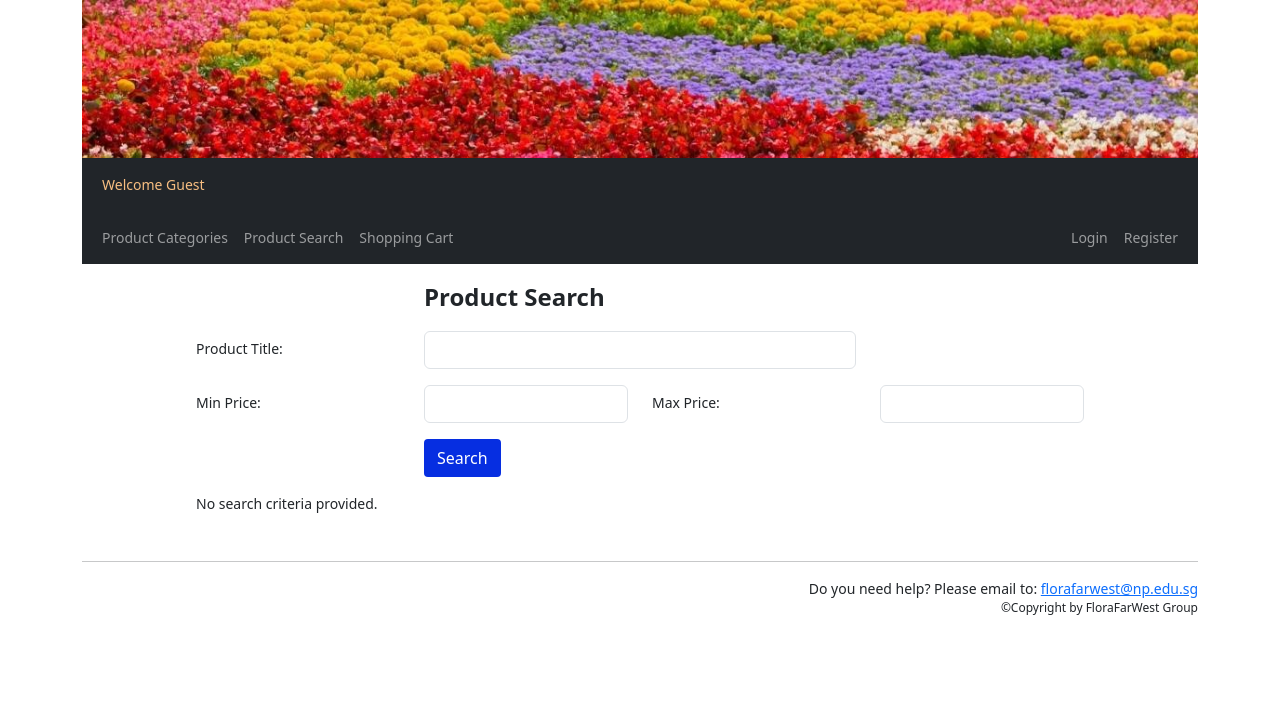
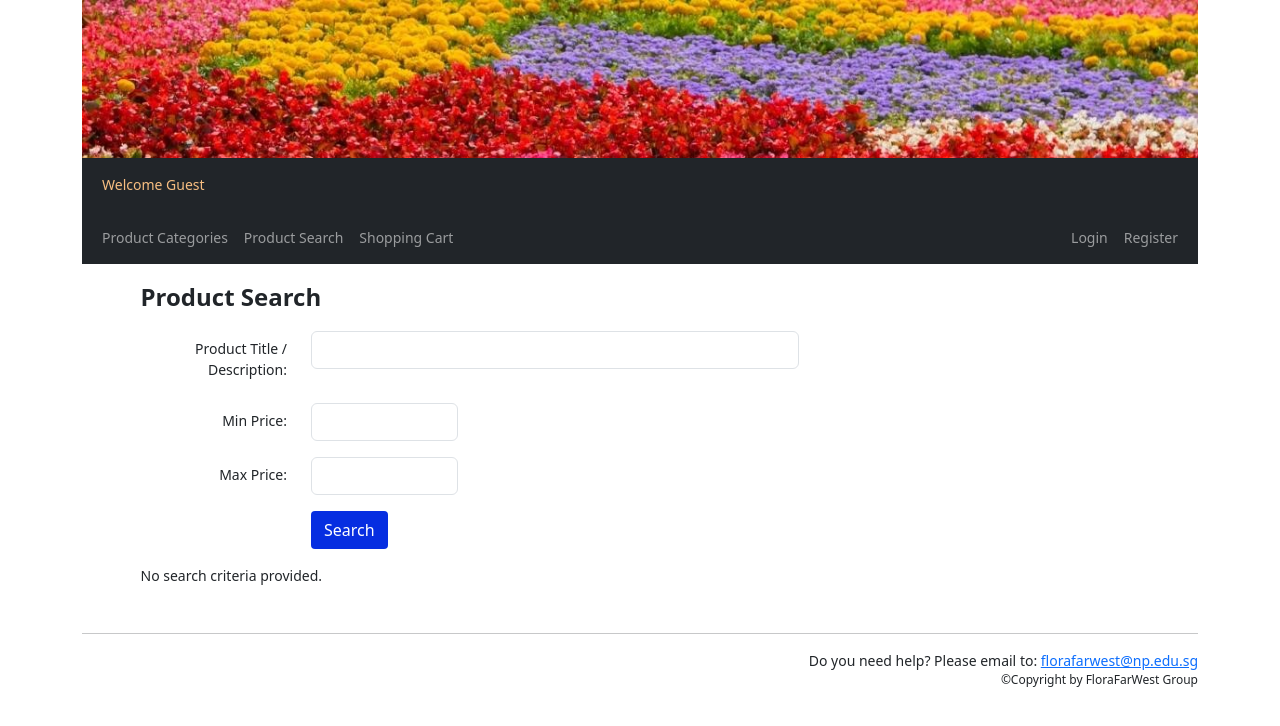
Before and after one commit to Dyoneus/ECAD-ASG, a PHP site: page /ECAD-ASG/search.php in a window 1280 px wide. Shown: the top 726 px of the page. Run offline with PHP 8.4, Linux system fonts and the light colour scheme.

Commit message:
Asg 1 report & search function

```diff
--- a/search.php
+++ b/search.php
@@ -3,38 +3,42 @@ session_start(); // Detect the current session
 include("header.php"); // Include the Page Layout header
 ?>
 
-<div style="width:80%; margin:auto;"> <!-- Container -->
+<div style="width:90%; margin:auto;"> <!-- Container -->
 
     <form name="frmSearch" method="get" action="">
         <div class="mb-3 row"> <!-- 1st row -->
-            <div class="col-sm-9 offset-sm-3">
+            <div class="col-sm-6">
                 <span class="page-title">Product Search</span>
             </div>
         </div> <!-- End of 1st row -->
 
         <div class="mb-3 row"> <!-- 2nd row -->
-            <label for="keywords" class="col-sm-3 col-form-label">Product Title:</label>
+            <label for="keywords" class="col-sm-2 col-form-label" style="text-align:right;">Product Title / Description:</label>
             <div class="col-sm-6">
                 <input class="form-control" name="keywords" id="keywords" type="search" />
             </div>
         </div> <!-- End of 2nd row -->
 
         <div class="mb-3 row"> <!-- 3rd row -->
-    <label for="minPrice" class="col-sm-3 col-form-label">Min Price:</label>
-    <div class="col-sm-3">
+        <label for="minPrice" class="col-sm-2 col-form-label" style="text-align:right;">Min Price:</label>
+    <div class="col-sm-2">
         <input class="form-control" name="minPrice" id="minPrice" type="number" min="0" step="0.01" />
     </div>
-    <label for="maxPrice" class="col-sm-3 col-form-label">Max Price:</label>
-    <div class="col-sm-3">
-        <input class="form-control" name="maxPrice" id="maxPrice" type="number" min="0" step="0.01" />
-    </div>
-</div> <!-- End of 3rd row -->
+</div>
 
-<div class="mb-3 row"> <!-- 4th row -->
-    <div class="col-sm-9 offset-sm-3">
+    <div class="mb-3 row"> <!-- 4th row -->
+        <label for="maxPrice" class="col-sm-2 col-form-label" style="text-align:right;">Max Price:</label>
+        <div class="col-sm-2">
+            <input class="form-control" name="maxPrice" id="maxPrice" type="number" min="0" step="0.01" />
+        </div>
+    </div> <!-- End of 4th row -->
+
+    <div class="mb-3 row"> <!-- 5th row -->
+        <label for="maxPrice" class="col-sm-2 col-form-label" style="text-align:right;"></label>
+        <div class="col-sm-2">
         <button type="submit">Search</button>
-    </div>
-</div> <!-- End of 4th row -->
+        </div>
+    </div> <!-- End of 5th row -->
 
 </form>
 
@@ -45,33 +49,33 @@ include("header.php"); // Include the Page Layout header
     if (isset($_GET["keywords"]) && trim($_GET['keywords']) != "" && isset($_GET['minPrice']) && trim($_GET['minPrice']) == "" && isset($_GET['maxPrice']) && trim($_GET['maxPrice']) == "") {
         // Search by title only
         $searchText = $conn->real_escape_string($_GET["keywords"]);
-        $qry = "SELECT ProductID, ProductTitle, ProductDesc FROM product
+        $qry = "SELECT ProductID, ProductTitle, ProductDesc, Price FROM product
                 WHERE ProductTitle LIKE '%$searchText%' OR ProductDesc LIKE '%$searchText%'";
     }
     elseif (isset($_GET["keywords"]) && trim($_GET['keywords']) == "" && isset($_GET['minPrice']) && isset($_GET['maxPrice']) && trim($_GET['maxPrice']) == "") {
         // Search by price range only
         $minPrice = floatval($_GET['minPrice']);
-        $qry = "SELECT ProductID, ProductTitle, ProductDesc FROM product
+        $qry = "SELECT ProductID, ProductTitle, ProductDesc, Price FROM product
                 WHERE Price >= $minPrice";
     }
     elseif (isset($_GET["keywords"]) && trim($_GET['keywords']) == "" && isset($_GET['minPrice']) && trim($_GET['minPrice']) == "" && isset($_GET['maxPrice'])) {
         // Search by price range only
         $maxPrice = floatval($_GET['maxPrice']);
-        $qry = "SELECT ProductID, ProductTitle, ProductDesc FROM product
+        $qry = "SELECT ProductID, ProductTitle, ProductDesc, Price FROM product
                 WHERE Price <= $maxPrice";
     }
     elseif (isset($_GET["keywords"]) && trim($_GET['keywords']) == "" && isset($_GET['minPrice']) && isset($_GET['maxPrice'])) {
         // Search by price range only
         $minPrice = floatval($_GET['minPrice']);
         $maxPrice = floatval($_GET['maxPrice']);
-        $qry = "SELECT ProductID, ProductTitle, ProductDesc FROM product
+        $qry = "SELECT ProductID, ProductTitle, ProductDesc, Price FROM product
                 WHERE Price BETWEEN $minPrice AND $maxPrice";
     }
     elseif (isset($_GET["keywords"]) && trim($_GET['keywords']) != "" && isset($_GET['minPrice']) && isset($_GET['maxPrice']) && trim($_GET['maxPrice']) == "") {
         // Search by title and price range
         $searchText = $conn->real_escape_string($_GET["keywords"]);
         $minPrice = floatval($_GET['minPrice']);
-        $qry = "SELECT ProductID, ProductTitle, ProductDesc FROM product
+        $qry = "SELECT ProductID, ProductTitle, ProductDesc, Price FROM product
                 WHERE (ProductTitle LIKE '%$searchText%' OR ProductDesc LIKE '%$searchText%')
                 AND Price >= $minPrice";
     }
@@ -79,7 +83,7 @@ include("header.php"); // Include the Page Layout header
         // Search by title and price range
         $searchText = $conn->real_escape_string($_GET["keywords"]);
         $maxPrice = floatval($_GET['maxPrice']);
-        $qry = "SELECT ProductID, ProductTitle, ProductDesc FROM product
+        $qry = "SELECT ProductID, ProductTitle, ProductDesc, Price FROM product
                 WHERE (ProductTitle LIKE '%$searchText%' OR ProductDesc LIKE '%$searchText%')
                 AND Price <= $maxPrice";
     }
@@ -89,7 +93,7 @@ include("header.php"); // Include the Page Layout header
         $searchText = $conn->real_escape_string($_GET["keywords"]);
         $minPrice = floatval($_GET['minPrice']);
         $maxPrice = floatval($_GET['maxPrice']);
-        $qry = "SELECT ProductID, ProductTitle, ProductDesc FROM product
+        $qry = "SELECT ProductID, ProductTitle, ProductDesc, Price FROM product
                 WHERE (ProductTitle LIKE '%$searchText%' OR ProductDesc LIKE '%$searchText%')
                 AND (Price >= $minPrice AND Price <= $maxPrice)";
     }
@@ -108,12 +112,12 @@ include("header.php"); // Include the Page Layout header
         if ($result->num_rows > 0) {
             echo "<span style='font-weight: bold;'>Search results:</span>";
             echo "<table class='table'>";
-            echo "<thead><tr><th>Product Title</th><th>Product Description</th></tr></thead>";
+            echo "<thead><tr><th>Product Title</th><th>Product Description</th><th>Price</th></tr></thead>";
             echo "<tbody>";
 
             while ($row = $result->fetch_array()) {
                 $product = "productDetails.php?pid=$row[ProductID]";
-                echo "<tr><td><a href='$product'>$row[ProductTitle]</a></td><td>$row[ProductDesc]</td></tr>";
+                echo "<tr><td><a href='$product'>$row[ProductTitle]</a></td><td>$row[ProductDesc]</td><td>S$ $row[Price]</td></tr>";
             }
 
             echo "</tbody></table>";
```
Also changed, not shown: 1 other file.
